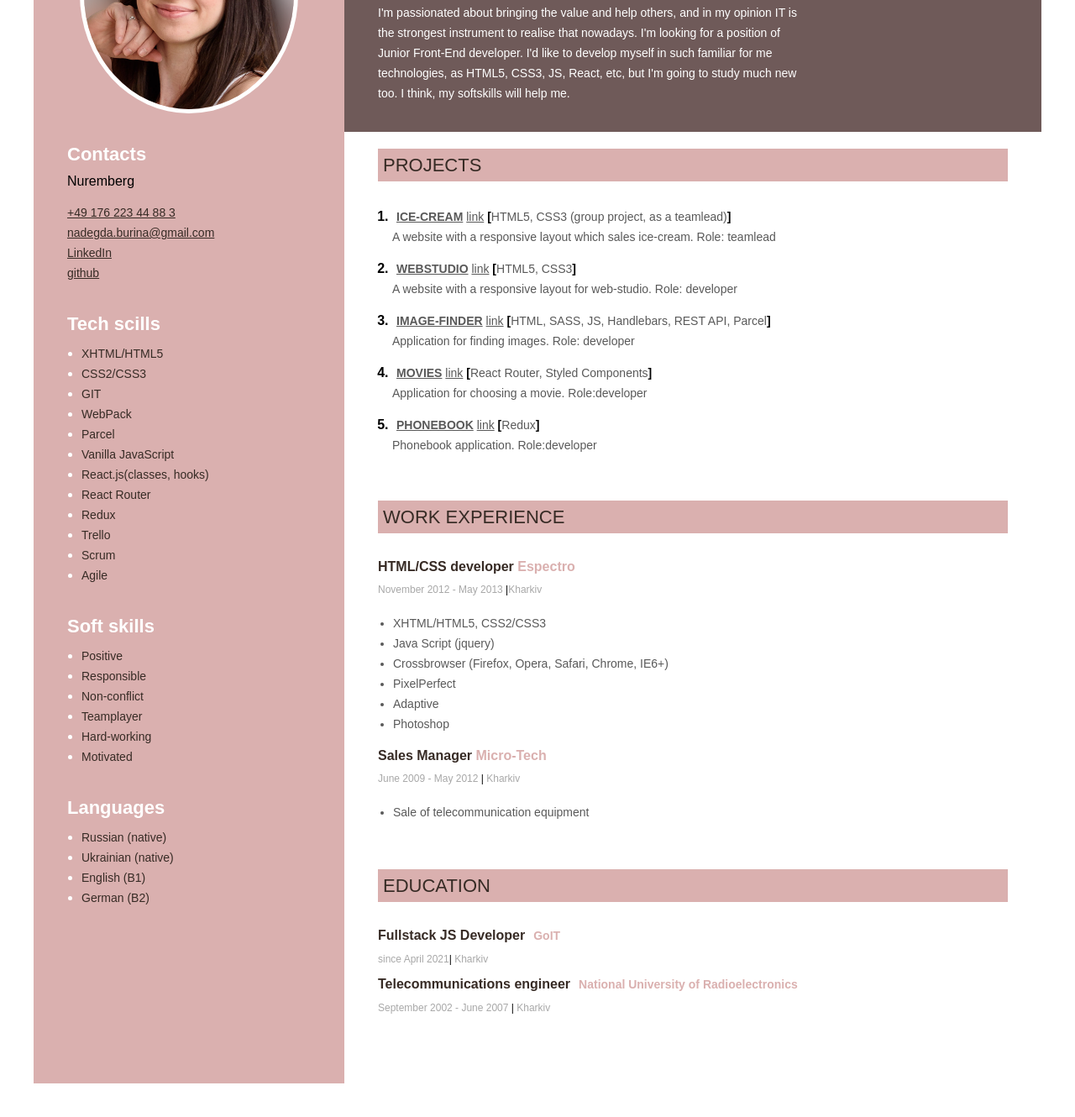
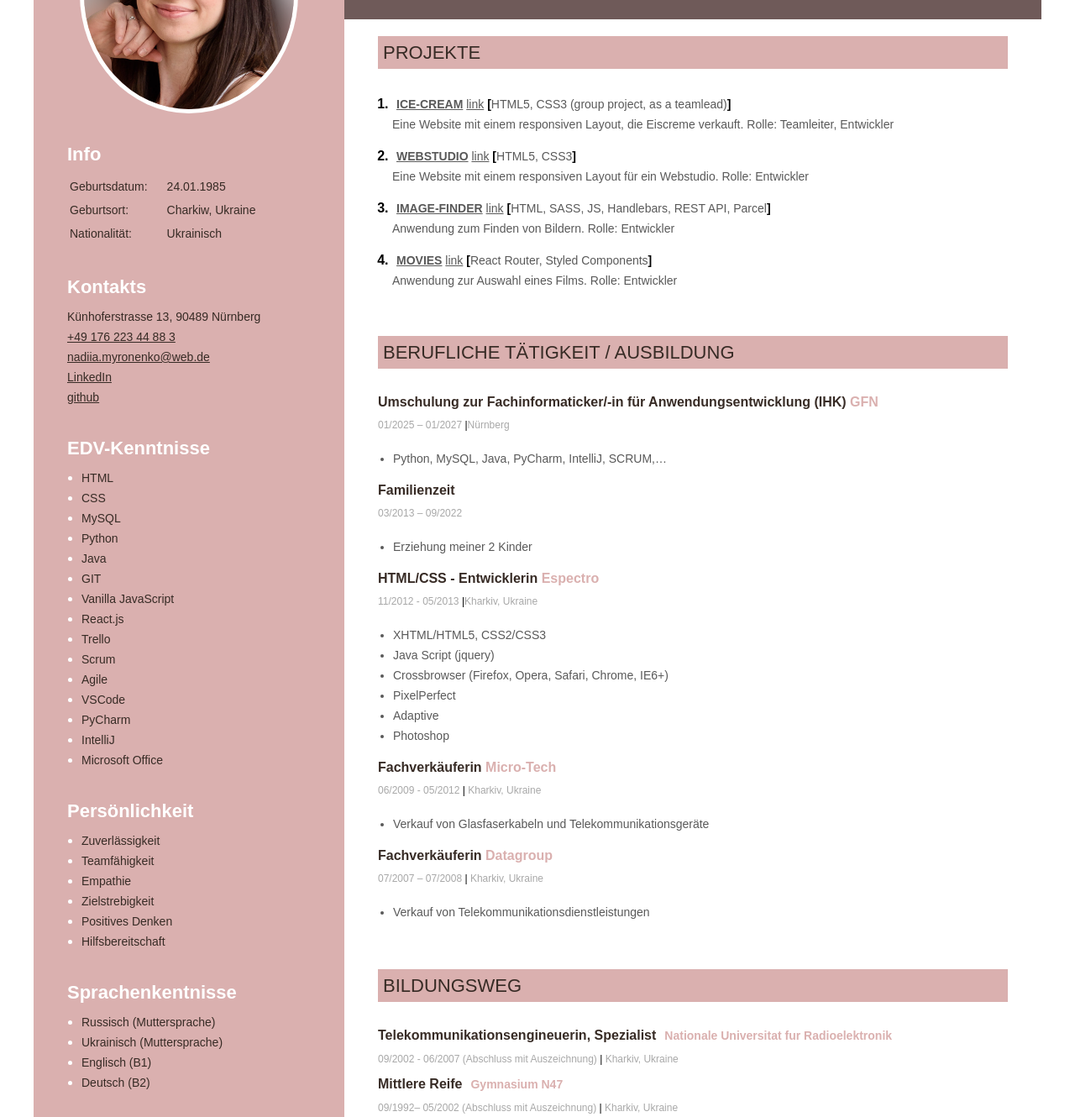
Before and after one commit to Nadiia-Myronenko/CV, a plain HTML site: page index.html in a window 1280 px wide. Shown: the part 179-1509 px from the top of the page at 84% size. Before the commit the page ends 1469 px from the top, so only its background shows below. Drawn offline with Linux system fonts and the light colour scheme.

Commit message:
Translation (Germany)

```diff
--- a/css/style.css
+++ b/css/style.css
@@ -175,7 +175,8 @@ ul {
 }
 .contacts-section,
 .tech-skills-section,
-.soft-scills-section {
+.soft-scills-section,
+.info-section {
   margin: 35px 0 0 40px;
 }
 .sidebar-title {
@@ -187,12 +188,17 @@ ul {
   margin-bottom: 10px;
 }
 /* contacts section */
-.contacts-section-link {
+address,
+.contacts-section-link,
+.info-table {
   font-style: normal;
   font-weight: normal;
   font-size: 14px;
   line-height: 24px;
   color: #372b25;
+}
+.info-table td{
+  padding-right: 20px;
 }
 .social-networks-list {
   display: flex;
--- a/index.html
+++ b/index.html
@@ -17,14 +17,11 @@
             <!--About me section-->
             <section class="about-me-section">
                 <h1 class="my-name">Nadiia Myronenko</h1>
-                <h2 class="about-me-profession">Junior Front-End Developer</h2>
-                <p class="about-me-description">I'm passionated about bringing the value and help others, and in my opinion IT is the strongest instrument to realise
-                that nowadays. I'm looking for a position of Junior Front-End developer. I'd like to develop myself in such familiar for me technologies, as HTML5,
-                CSS3, JS, React, etc, but I'm going to study much new too. I think, my softskills will help me.</p>
+                <h2 class="about-me-profession">ACHINFORMATIKERIN FÜR ANWENDUNGSENTWICKLUNG (IHK) - Praktikantin</h2>
             </section>
             <!--My projects-->
             <section class="my-projects-section">
-                <h3 class="main-content-title">Projects</h3>
+                <h3 class="main-content-title">Projekte</h3>
                 <ol class="my-projects-list">
                     <li class="my-projects-item">
                         <span class="my-projects-text">
@@ -33,7 +30,7 @@
                             <span class="my-projects-bracket">[</span>HTML5, CSS3 (group project, as a teamlead)<span
                                 class="my-projects-bracket">]</span>
                         </span>
-                        <p class="project-description">A website with a responsive layout which sales ice-cream. Role: teamlead</p>
+                        <p class="project-description">Eine Website mit einem responsiven Layout, die Eiscreme verkauft. Rolle: Teamleiter, Entwickler</p>
                     </li>
                     <li class="my-projects-item">
                         <span class="my-projects-text">
@@ -42,7 +39,7 @@
                             <span class="my-projects-bracket">[</span>HTML5, CSS3<span
                                 class="my-projects-bracket">]</span>
                         </span>
-                        <p class="project-description">A website with a responsive layout for web-studio. Role: developer</p>
+                        <p class="project-description"> Eine Website mit einem responsiven Layout für ein Webstudio. Rolle: Entwickler</p>
                     </li>
                     <li class="my-projects-item">
                         <span class="my-projects-text">
@@ -52,7 +49,7 @@
                             <span class="my-projects-bracket">[</span>HTML, SASS, JS, Handlebars, REST API, Parcel<span
                                 class="my-projects-bracket">]</span>
                         </span>
-                        <p class="project-description">Application for finding images. Role: developer</p>
+                        <p class="project-description">Anwendung zum Finden von Bildern. Rolle: Entwickler</p>
                     </li>
                     <li class="my-projects-item">
                         <span class="my-projects-text">
@@ -61,27 +58,33 @@
                             <a href="https://github.com/Nadiia-Myronenko/goit-react-hw-05-movies" class="my-projects-link">link</a>
                             <span class="my-projects-bracket">[</span>React Router, Styled Components<span class="my-projects-bracket">]</span>
                         </span>
-                        <p class="project-description">Application for choosing a movie. Role:developer</p>
+                        <p class="project-description">Anwendung zur Auswahl eines Films. Rolle: Entwickler</p>
                     </li>
-                    <li class="my-projects-item">
-                        <span class="my-projects-text">
-                            <a href="https://nadiia-myronenko.github.io/goit-react-hw-06-phonebook/"
-                                class="my-projects-name">Phonebook</a>
-                            <a href="https://github.com/Nadiia-Myronenko/goit-react-hw-06-phonebook" class="my-projects-link">link</a>
-                            <span class="my-projects-bracket">[</span>Redux<span class="my-projects-bracket">]</span>
-                        </span>
-                        <p class="project-description">Phonebook application. Role:developer</p>
-                    </li>
-
                 </ol>
             </section>
             <!--My work experience section-->
             <section>
-                <h3 class="main-content-title">Work Experience</h3>
-                <!--Company 2-->
+                <h3 class="main-content-title">Berufliche Tätigkeit / Ausbildung</h3>
+                <!--Company 5-->
                 <div class="my-work-experience-company-block">
-                    <h4 class="my-work-experience-position">HTML/CSS developer <span class="my-work-exprience-company">Espectro</span></h4>
-                    <p class="my-work-experience-time">November 2012 - May 2013 <span class="my-work-experience-divider">|</span>Kharkiv</p>
+                    <h4 class="my-work-experience-position">Umschulung zur Fachinformaticker/-in für Anwendungsentwicklung (IHK) <span class="my-work-exprience-company">GFN</span></h4>
+                    <p class="my-work-experience-time">01/2025 – 01/2027 <span class="my-work-experience-divider">|</span>Nürnberg</p>
+                    <ul class="my-work-experience-duties">
+                        <li class="my-work-experience-duty">Python, MySQL, Java, PyCharm, IntelliJ, SCRUM,…</li>
+                    </ul>
+                </div>
+                <!--Company 4-->
+                <div class="my-work-experience-company-block">
+                    <h4 class="my-work-experience-position">Familienzeit</h4>
+                    <p class="my-work-experience-time">03/2013 – 09/2022</p>
+                    <ul class="my-work-experience-duties">
+                        <li class="my-work-experience-duty">Erziehung meiner 2 Kinder</li>
+                    </ul>
+                </div>
+                <!--Company 3-->
+                <div class="my-work-experience-company-block">
+                    <h4 class="my-work-experience-position">HTML/CSS - Entwicklerin <span class="my-work-exprience-company">Espectro</span></h4>
+                    <p class="my-work-experience-time">11/2012 - 05/2013 <span class="my-work-experience-divider">|</span>Kharkiv, Ukraine</p>
                     <ul class="my-work-experience-duties">
                         <li class="my-work-experience-duty">XHTML/HTML5, CSS2/CSS3</li>
                         <li class="my-work-experience-duty">Java Script (jquery)</li>
@@ -91,40 +94,89 @@
                         <li class="my-work-experience-duty">Photoshop</li>
                     </ul>
                 </div>
+                <!--Company 2-->
+                <div class="my-work-experience-company-block">
+                    <h4 class="my-work-experience-position">Fachverkäuferin <span class="my-work-exprience-company">Micro-Tech</span></h4>
+                    <p class="my-work-experience-time">06/2009 - 05/2012 <span class="my-work-experience-divider">|</span> Kharkiv, Ukraine</p>
+                    <ul class="my-work-experience-duties">
+                        <li class="my-work-experience-duty">Verkauf von Glasfaserkabeln und Telekommunikationsgeräte</li>
+                    </ul>
+                </div class="my-work-experience-company-block">
                 <!--Company 1-->
                 <div class="my-work-experience-company-block">
-                    <h4 class="my-work-experience-position">Sales Manager <span class="my-work-exprience-company">Micro-Tech</span></h4>
-                    <p class="my-work-experience-time">June 2009 - May 2012 <span class="my-work-experience-divider">|</span> Kharkiv</p>
+                    <h4 class="my-work-experience-position">Fachverkäuferin <span class="my-work-exprience-company">Datagroup</span></h4>
+                    <p class="my-work-experience-time">07/2007 –  07/2008 <span class="my-work-experience-divider">|</span> Kharkiv, Ukraine</p>
                     <ul class="my-work-experience-duties">
-                        <li class="my-work-experience-duty">Sale of telecommunication equipment</li>
+                        <li class="my-work-experience-duty">Verkauf von Telekommunikationsdienstleistungen</li>
                     </ul>
                 </div class="my-work-experience-company-block">
             </section>
             <!--My education section-->
             <section>
-                <h3 class="main-content-title">Education</h3>
+                <h3 class="main-content-title">Bildungsweg</h3>
                 <div>
-                    <h4 class="educational-institution">Fullstack JS Developer<span class="specialty">GoIT</span></h4>
-                    <p class="study-period">since April 2021<span class="study-period-divider">|</span> Kharkiv</p>
+                    <h4 class="educational-institution">Telekommunikationsengineuerin, Spezialist<span class="specialty">Nationale Universitat fur Radioelektronik</span></h4>
+                    <p class="study-period">09/2002 - 06/2007 (Abschluss mit Auszeichnung) <span class="study-period-divider">|</span> Kharkiv, Ukraine</p>
                 </div>
                 <div>
-                    <h4 class="educational-institution">Telecommunications engineer<span class="specialty">National University of Radioelectronics</span></h4>
-                    <p class="study-period">September 2002 - June 2007 <span class="study-period-divider">|</span> Kharkiv</p>
+                    <h4 class="educational-institution">Mittlere Reife<span class="specialty">Gymnasium N47</span></h4>
+                    <p class="study-period">09/1992– 05/2002 (Abschluss mit Auszeichnung) <span class="study-period-divider">|</span> Kharkiv, Ukraine</p>
+                </div>
+            </section>
+            <section>
+                <h3 class="main-content-title">Weiterbildungen</h3>
+                <div>
+                    <h4 class="educational-institution">Fullstack JavaScript - Entwicklerin <span class="specialty">GoIT</span></h4>
+                    <p class="study-period">04/2021 - 02/2022 (ohne Abschluss wegen des Krieges)<span class="study-period-divider">|</span> Kharkiv, Ukraine</p>
+                    <li class="my-work-experience-duty">HTML/CSS, JS, React, GIT, VSCode, Trello, Scrum, Agile</li>
+                </div>
+            </section>
+            <section>
+                <h3 class="main-content-title">Sprachkurse</h3>
+                <div>
+                    <h4 class="educational-institution">Fortbildung „Deutsch für IT und Medien“ <span class="specialty">GFN + Berlitz</span></h4>
+                    <p class="study-period">08/2024 – 10/2024<span class="study-period-divider">|</span> Nürnberg, Deutschland</p>
+                </div>
+                <div>
+                    <h4 class="educational-institution">Deutsch B2 Beruf <span class="specialty">DAA</span></h4>
+                    <p class="study-period">09/2023– 02/2024 (Gesamtergebnis: 196,50/240 Punkte (gut))<span class="study-period-divider">|</span> Nürnberg, Deutschland</p>
+                </div>
+                <div>
+                    <h4 class="educational-institution">Integrationskurs<span class="specialty">MASK Zentrum</span></h4>
+                    <p class="study-period">09/2022– 05/2023 (Gesamtergebnis: 98,50/100 Punkte (sehr gut))<span class="study-period-divider">|</span> Nürnberg, Deutschland</p>
                 </div>
             </section>
         </main>
         <!--Sidebar section-->
         <aside class="sidebar-section">
             <img src="img/photo.png" alt="my photo" class="photo">
+            <!--Info section-->
+            <section class="info-section">
+                <h3 class="sidebar-title">Info</h3>
+                <table class="info-table">
+                    <tr>
+                        <td>Geburtsdatum:</td>
+                        <td>24.01.1985</td>
+                    </tr>
+                    <tr>
+                        <td>Geburtsort:</td>
+                        <td>Charkiw, Ukraine</td>
+                    </tr>
+                    <tr>
+                        <td>Nationalität:</td>
+                        <td>Ukrainisch</td>
+                    </tr>
+                </table>
+            </section>
             <!--Contacts section-->
             <section class="contacts-section">
-                <h3 class="sidebar-title">Contacts</h3>
-                <p>Nuremberg</p>
+                <h3 class="sidebar-title">Kontakts</h3>
+                <address>Künhoferstrasse 13, 90489 Nürnberg</address>
                 <div>
                     <a class="contacts-section-link" href="tel:+380966873203">+49 176 223 44 88 3</a>
                 </div>
                 <div>
-                    <a class="contacts-section-link" href="mailto:nadegda.burina@gmail.com">nadegda.burina@gmail.com</a>
+                    <a class="contacts-section-link" href="mailto:nadiia.myronenko@web.de">nadiia.myronenko@web.de</a>
                 </div>
                 <div>
                     <a class="contacts-section-link" href="https://www.linkedin.com/in/nadiia-myronenko-125161219">LinkedIn</a>
@@ -135,41 +187,44 @@
             </section>
             <!--Tech scills section-->
             <section class="tech-skills-section">
-                <h3 class="sidebar-title">Tech scills</h3>
+                <h3 class="sidebar-title">EDV-Kenntnisse</h3>
                 <ul class="tech-skills-list">
-                    <li class="tech-skills-item"><span class="tech-scills-item-text">XHTML/HTML5</span></li>
-                    <li class="tech-skills-item"><span class="tech-scills-item-text">CSS2/CSS3</span></li>
+                    <li class="tech-skills-item"><span class="tech-scills-item-text">HTML</span></li>
+                    <li class="tech-skills-item"><span class="tech-scills-item-text">CSS</span></li>
+                    <li class="tech-skills-item"><span class="tech-scills-item-text">MySQL</span></li>
+                    <li class="tech-skills-item"><span class="tech-scills-item-text">Python</span></li>
+                    <li class="tech-skills-item"><span class="tech-scills-item-text">Java</span></li>
                     <li class="tech-skills-item"><span class="tech-scills-item-text">GIT</span></li>
-                    <li class="tech-skills-item"><span class="tech-scills-item-text">WebPack</span></li>
-                    <li class="tech-skills-item"><span class="tech-scills-item-text">Parcel</span></li>
                     <li class="tech-skills-item"><span class="tech-scills-item-text">Vanilla JavaScript</span></li>
-                    <li class="tech-skills-item"><span class="tech-scills-item-text">React.js(classes, hooks)</span></li>
-                    <li class="tech-skills-item"><span class="tech-scills-item-text">React Router</span></li>
-                    <li class="tech-skills-item"><span class="tech-scills-item-text">Redux</span></li>
+                    <li class="tech-skills-item"><span class="tech-scills-item-text">React.js</span></li>
                     <li class="tech-skills-item"><span class="tech-scills-item-text">Trello</span></li>
                     <li class="tech-skills-item"><span class="tech-scills-item-text">Scrum</span></li>
                     <li class="tech-skills-item"><span class="tech-scills-item-text">Agile</span></li>
+                    <li class="tech-skills-item"><span class="tech-scills-item-text">VSCode</span></li>
+                    <li class="tech-skills-item"><span class="tech-scills-item-text">PyCharm</span></li>
+                    <li class="tech-skills-item"><span class="tech-scills-item-text">IntelliJ</span></li>
+                    <li class="tech-skills-item"><span class="tech-scills-item-text">Microsoft Office</span></li>
                 </ul>
             </section>
             <!--Soft scills section-->
             <section class="soft-scills-section">
-                <h3 class="sidebar-title">Soft skills</h3>
+                <h3 class="sidebar-title">Persönlichkeit</h3>
                 <ul class="soft-skills-list">
-                    <li class="soft-skills-item"><span class="soft-scills-item-text">Positive</span></li>
-                    <li class="soft-skills-item"><span class="soft-scills-item-text">Responsible</span></li>
-                    <li class="soft-skills-item"><span class="soft-scills-item-text">Non-conflict</span></li>
-                    <li class="soft-skills-item"><span class="soft-scills-item-text">Teamplayer</span></li>
-                    <li class="soft-skills-item"><span class="soft-scills-item-text">Hard-working</span></li>
-                    <li class="soft-skills-item"><span class="soft-scills-item-text">Motivated</span></li>
+                    <li class="soft-skills-item"><span class="soft-scills-item-text">Zuverlässigkeit</span></li>
+                    <li class="soft-skills-item"><span class="soft-scills-item-text">Teamfähigkeit</span></li>
+                    <li class="soft-skills-item"><span class="soft-scills-item-text">Empathie</span></li>
+                    <li class="soft-skills-item"><span class="soft-scills-item-text">Zielstrebigkeit</span></li>
+                    <li class="soft-skills-item"><span class="soft-scills-item-text">Positives Denken</span></li>
+                    <li class="soft-skills-item"><span class="soft-scills-item-text">Hilfsbereitschaft</span></li>
                 </ul>
             </section>
             <section class="soft-scills-section">
-                <h3 class="sidebar-title">Languages</h3>
+                <h3 class="sidebar-title">Sprachenkentnisse</h3>
                 <ul class="soft-skills-list">
-                    <li class="soft-skills-item"><span class="soft-scills-item-text">Russian (native)</span></li>
-                    <li class="soft-skills-item"><span class="soft-scills-item-text">Ukrainian (native)</span></li>
-                    <li class="soft-skills-item"><span class="soft-scills-item-text">English (B1)</span></li>
-                    <li class="soft-skills-item"><span class="soft-scills-item-text">German (B2)</span></li>
+                    <li class="soft-skills-item"><span class="soft-scills-item-text">Russisch (Muttersprache)</span></li>
+                    <li class="soft-skills-item"><span class="soft-scills-item-text">Ukrainisch (Muttersprache)</span></li>
+                    <li class="soft-skills-item"><span class="soft-scills-item-text">Englisch (B1)</span></li>
+                    <li class="soft-skills-item"><span class="soft-scills-item-text">Deutsch (B2)</span></li>
                 </ul>
             </section>
         </aside>
```
